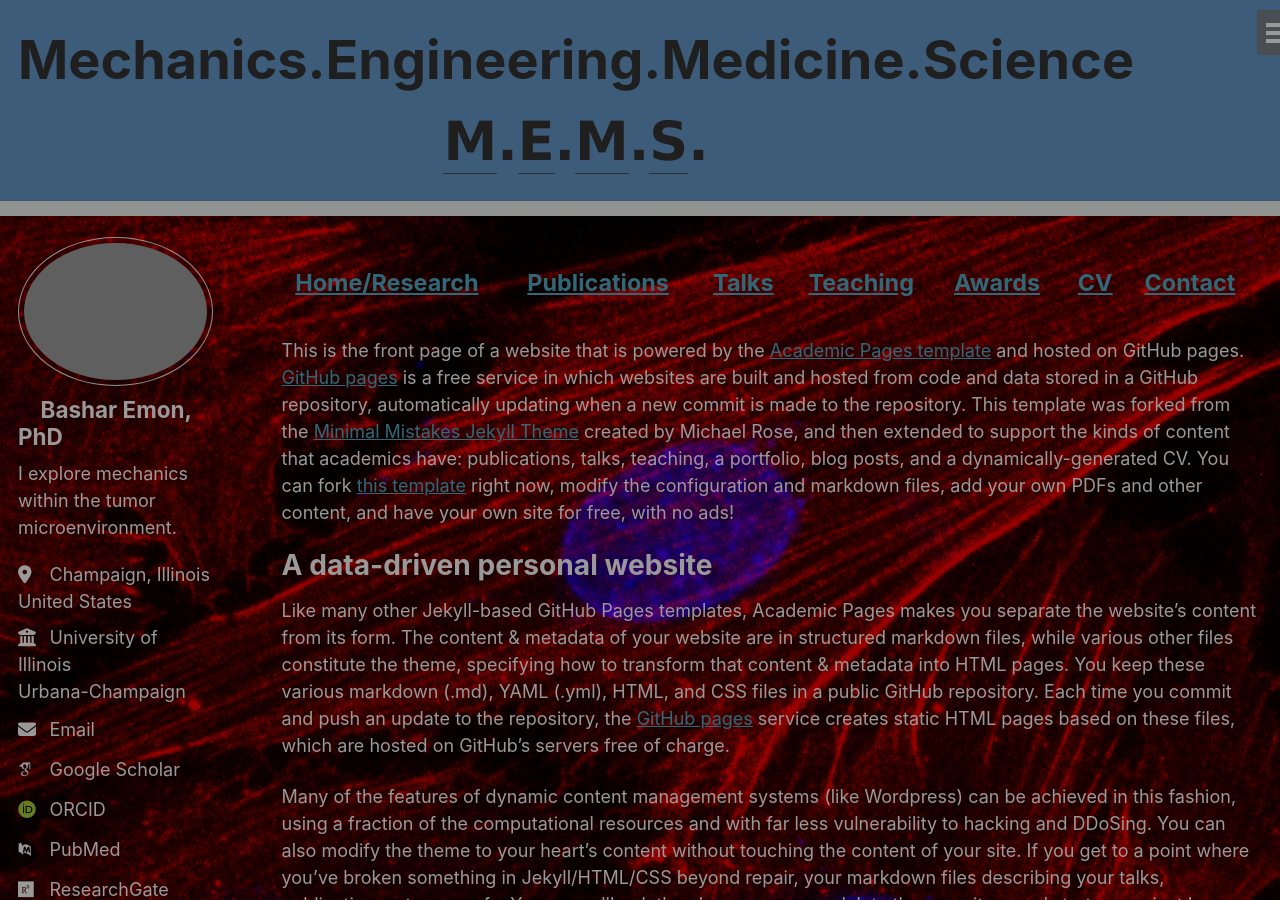
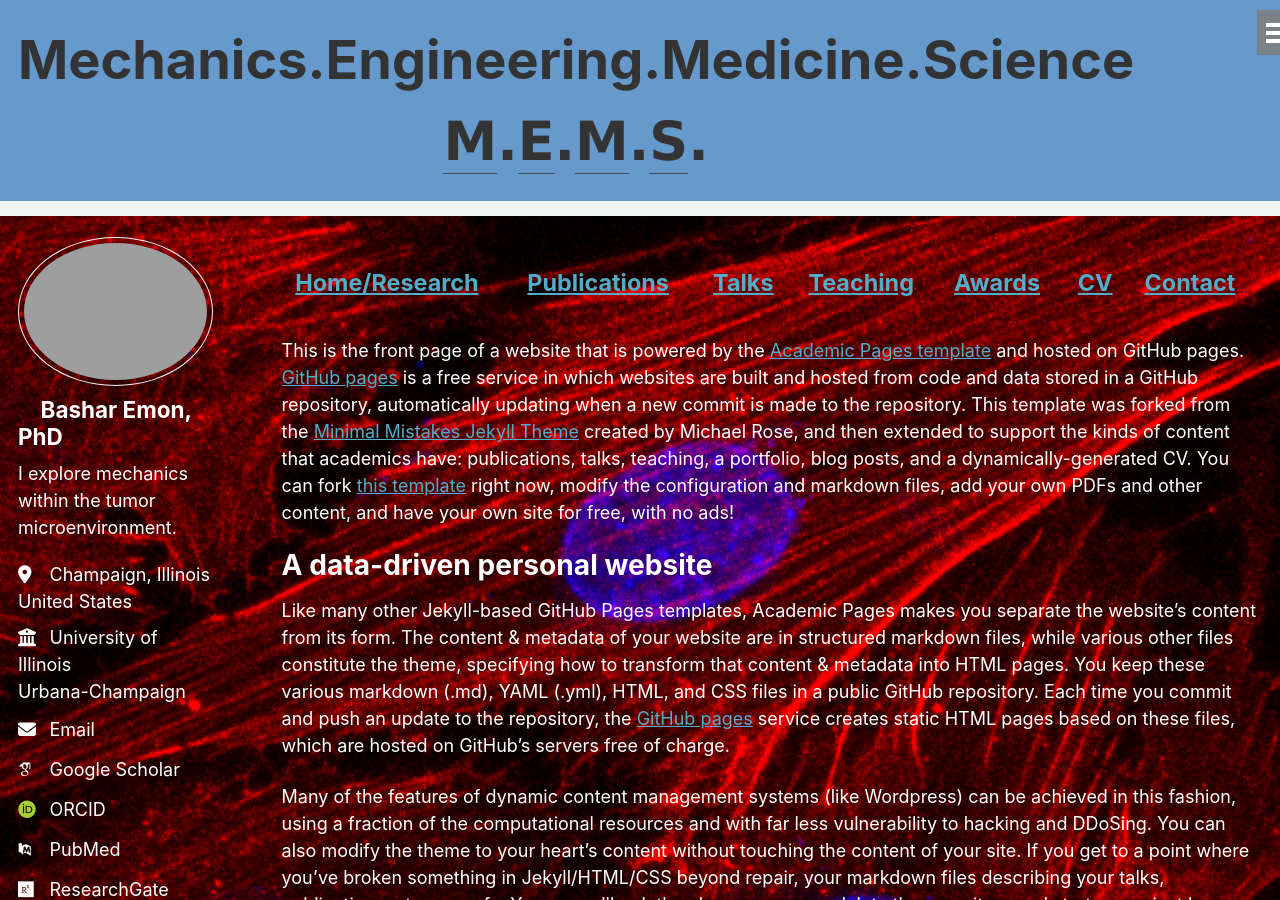
Before and after one commit to BasharEmon/BasharEmon.github.io, a Jekyll site: the page built from _pages/about.md, in a window 1280 px wide and 900 px high. Built offline with Jekyll 4.4.1, drawn with Linux system fonts in a browser that asks for light colours; some web fonts are replaced.

Commit message:
Update default.html

```diff
--- a/_layouts/default.html
+++ b/_layouts/default.html
@@ -35,7 +35,6 @@ layout: compress
  body {
    background: url('/images/actin_dapi_2D.png') no-repeat center center fixed;
    background-size: cover;
-   filter: brightness(60%);
    color: #fff; /* Optional: makes text readable */
    .content {
       background: rgba(0, 0, 0, 0.6);
```
